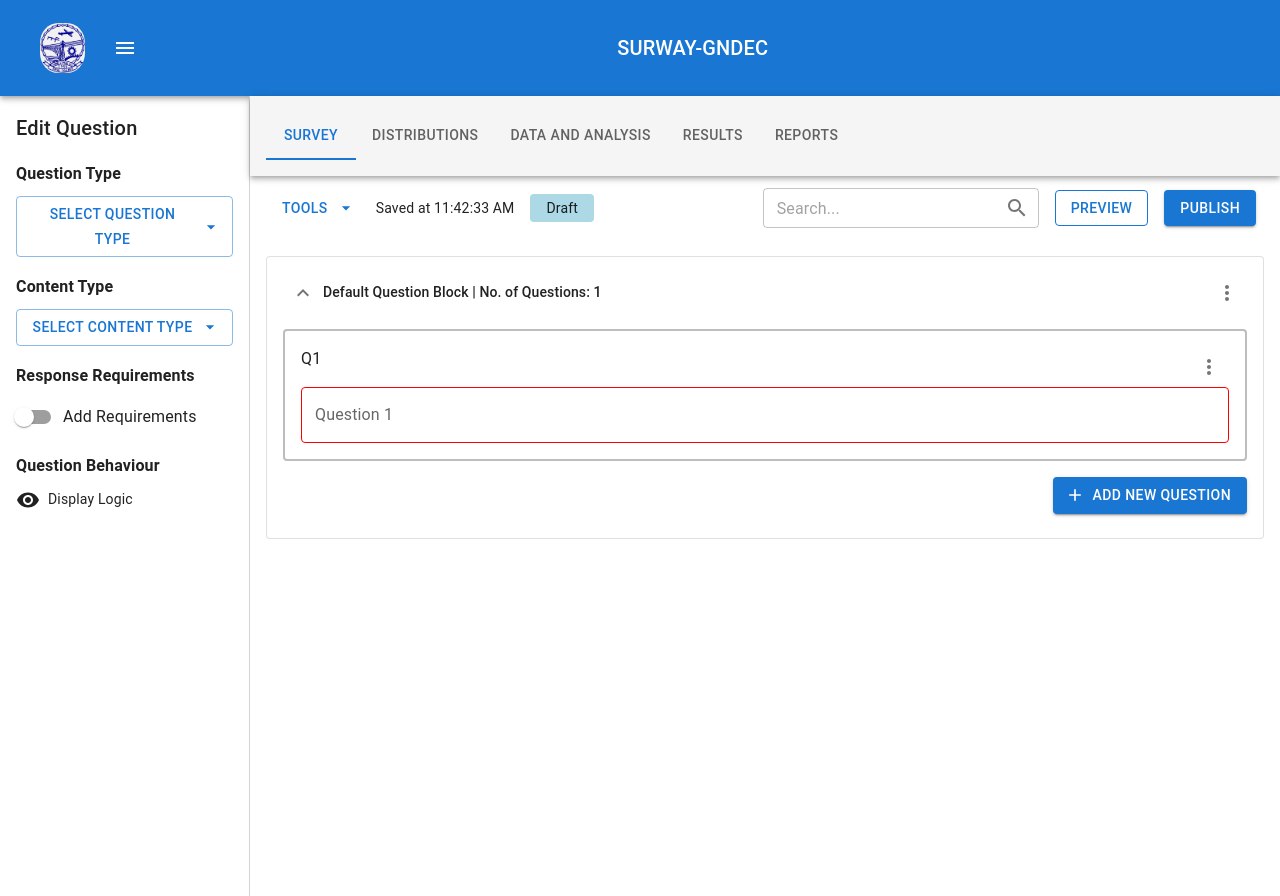
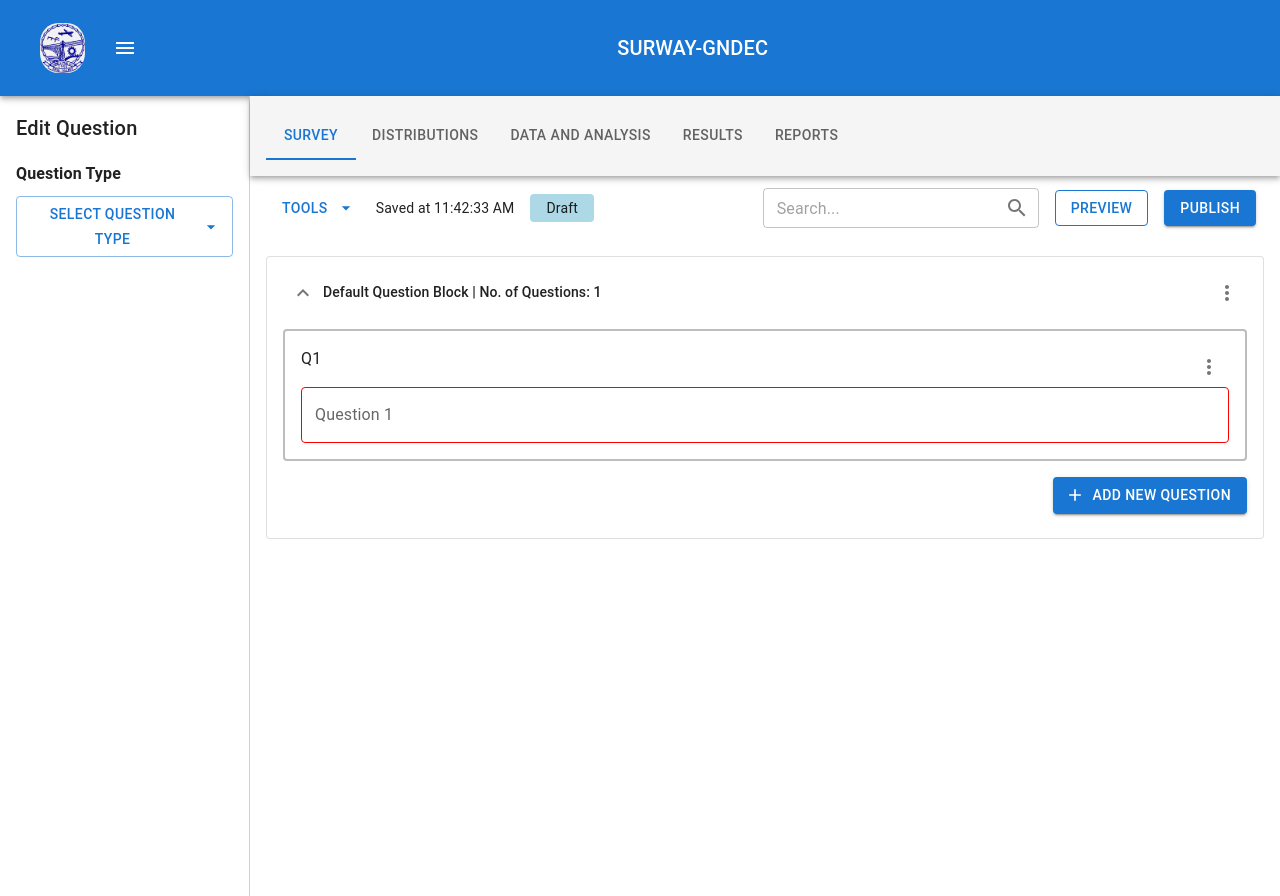
Before and after one commit to sakshamk007/surway-gndec, a React (Vite) app in the folder surway-frontend/: page /survey-builder/1 in a window 1280 px wide. Built offline with nearby package versions, Linux system fonts and the light colour scheme.

Commit message:
General Layout of Sidebar done

```diff
--- /dev/null
+++ b/surway-frontend/src/components/MultipleChoiceSidebar.jsx
@@ -0,0 +1,20 @@
+import React from 'react';
+import { Box, Typography, Button } from '@mui/material';
+import AddIcon from '@mui/icons-material/Add';
+
+const MultipleChoiceSidebar = () => {
+  return (
+    <Box>
+      {/* Options Section - Specific to Multiple Choice */}
+      <Typography variant="subtitle1" fontWeight="bold" mt={2}>
+        Options
+      </Typography>
+      {/* Render Options (as example) */}
+      <Button variant="outlined" startIcon={<AddIcon />} fullWidth sx={{ mt: 1 }}>
+        Add Option
+      </Button>
+    </Box>
+  );
+};
+
+export default MultipleChoiceSidebar;
--- a/surway-frontend/src/components/Sidebar.jsx
+++ b/surway-frontend/src/components/Sidebar.jsx
@@ -14,6 +14,9 @@ import RankOrderIcon from '@mui/icons-material/List';
 import SideBySideIcon from '@mui/icons-material/ViewColumn';
 import DisplayLogicIcon from '@mui/icons-material/Visibility';
 
+import TextEntrySidebar from './TextEntrySidebar';
+import MultipleChoiceSidebar from './MultipleChoiceSidebar';
+
 const Sidebar = ({ selectedQuestionType }) => {
   const [questionTypeAnchorEl, setQuestionTypeAnchorEl] = useState(null);
   const [contentTypeAnchorEl, setContentTypeAnchorEl] = useState(null);
@@ -27,6 +30,17 @@ const Sidebar = ({ selectedQuestionType }) => {
   const handleMenuClose = () => {
     setQuestionTypeAnchorEl(null);
     setContentTypeAnchorEl(null);
+  };
+  const renderDynamicSidebar = () => {
+    switch (selectedQuestionType) {
+      case 'Text Entry':
+        return <TextEntrySidebar />;
+      case 'Multiple Choice':
+        return <MultipleChoiceSidebar />;
+      // Add more cases for different question types
+      default:
+        return null; // Fallback for unknown types
+    }
   };
 
   return (
@@ -71,8 +85,21 @@ const Sidebar = ({ selectedQuestionType }) => {
         <MenuItem onClick={handleMenuClose}><SideBySideIcon sx={{ mr: 1 }} /> Side by Side</MenuItem>
       </Menu>
 
-      {/* Content Type */}
-      <Typography variant="subtitle1" fontWeight="bold" mt={2}>
+      {/* Dynamic Content: Render specific Sidebar based on selected question type */}
+      {renderDynamicSidebar()}
+
+
+
+    </Box>
+  );
+};
+
+export default Sidebar;
+
+
+
+// {/* Content Type */}
+{/* <Typography variant="subtitle1" fontWeight="bold" mt={2}>
         Content Type
       </Typography>
       <Button
@@ -95,88 +122,31 @@ const Sidebar = ({ selectedQuestionType }) => {
       </Menu>
 
       {/* Response Requirements */}
-      <Typography variant="subtitle1" fontWeight="bold" mt={2}>
-        Response Requirements
-      </Typography>
-      <FormControlLabel
-        control={
-          <Switch
-            checked={addRequirements}
-            onChange={() => setAddRequirements(!addRequirements)}
-          />
-        }
-        label="Add Requirements"
-        sx={{ mt: 1 }}
-      />
-      {addRequirements && (
-        <RadioGroup>
-          <FormControlLabel value="forced" control={<Radio />} label="Forced Response" />
-          <FormControlLabel value="request" control={<Radio />} label="Request Response" />
-        </RadioGroup>
-      )}
+// <Typography variant="subtitle1" fontWeight="bold" mt={2}>
+//   Response Requirements
+// </Typography>
+// <FormControlLabel
+//   control={
+//     <Switch
+//       checked={addRequirements}
+//       onChange={() => setAddRequirements(!addRequirements)}
+//     />
+//   }
+//   label="Add Requirements"
+//   sx={{ mt: 1 }}
+// />
+// {addRequirements && (
+//   <RadioGroup>
+//     <FormControlLabel value="forced" control={<Radio />} label="Forced Response" />
+//     <FormControlLabel value="request" control={<Radio />} label="Request Response" />
+//   </RadioGroup>
+// )}
 
-      {/* Question Behaviour */}
-      <Typography variant="subtitle1" fontWeight="bold" mt={2}>
-        Question Behaviour
-      </Typography>
-      <Box sx={{ display: 'flex', alignItems: 'center', mt: 1 }}>
-        <DisplayLogicIcon sx={{ mr: 1 }} />
-        <Typography variant="body2">Display Logic</Typography>
-      </Box>
-
-    </Box>
-  );
-};
-
-export default Sidebar;
-
-
-// import React, { useState } from 'react';
-// import { Box, Typography, Button, Menu, MenuItem, FormControlLabel, Switch, RadioGroup, Radio } from '@mui/material';
-// import ArrowDropDownIcon from '@mui/icons-material/ArrowDropDown';
-// import MultipleChoiceIcon from '@mui/icons-material/CheckBox';
-// import TextEntryIcon from '@mui/icons-material/TextFields';
-// import TextEntrySidebar from './TextEntrySidebar';  // Custom sidebar for TextEntry questions
-
-// const Sidebar = ({ questionType, onSettingsChange }) => {
-//   const [questionTypeAnchorEl, setQuestionTypeAnchorEl] = useState(null);
-
-//   const handleMenuClose = () => {
-//     setQuestionTypeAnchorEl(null);
-//   };
-
-//   return (
-//     <Box sx={{ width: 250, height: '100vh', padding: 2, borderRight: '1px solid lightgray' }}>
-//       <Typography variant="h6">Edit Question</Typography>
-
-//       {/* Render different sidebars based on the question type */}
-//       {questionType === 'text-entry' ? (
-//         <TextEntrySidebar onSettingsChange={onSettingsChange} />
-//       ) : (
-//         <>
-//           <Typography variant="subtitle1" fontWeight="bold" mt={2}>Question Type</Typography>
-//           <Button
-//             variant="outlined"
-//             endIcon={<ArrowDropDownIcon />}
-//             onClick={(event) => setQuestionTypeAnchorEl(event.currentTarget)}
-//             fullWidth
-//             sx={{ mt: 1 }}
-//           >
-//             Select Question Type
-//           </Button>
-//           <Menu
-//             anchorEl={questionTypeAnchorEl}
-//             open={Boolean(questionTypeAnchorEl)}
-//             onClose={handleMenuClose}
-//           >
-//             <MenuItem onClick={handleMenuClose}><MultipleChoiceIcon sx={{ mr: 1 }} /> Multiple Choice</MenuItem>
-//             <MenuItem onClick={handleMenuClose}><TextEntryIcon sx={{ mr: 1 }} /> Text Entry</MenuItem>
-//             {/* Add more menu items as needed */}
-//           </Menu>
-//         </>
-//       )}
-//     </Box>
-//   );
-// };
-
-// export default Sidebar;
+// {/* Question Behaviour */}
+// <Typography variant="subtitle1" fontWeight="bold" mt={2}>
+//   Question Behaviour
+// </Typography>
+// <Box sx={{ display: 'flex', alignItems: 'center', mt: 1 }}>
+//   <DisplayLogicIcon sx={{ mr: 1 }} />
+//   <Typography variant="body2">Display Logic</Typography>
+// </Box> */}
--- a/surway-frontend/src/components/TextEntrySidebar.jsx
+++ b/surway-frontend/src/components/TextEntrySidebar.jsx
@@ -7,7 +7,7 @@ const TextEntrySidebar = ({ onSettingsChange }) => {
   const [characterLimit, setCharacterLimit] = useState(0);
   const [validationType, setValidationType] = useState('');
   const [addValidation, setAddValidation] = useState(false);
-
+  const [addRequirements, setAddRequirements] = useState(false);
   const handleInputTypeChange = (event) => {
     const newInputType = event.target.value;
     setInputType(newInputType);
@@ -27,15 +27,15 @@ const TextEntrySidebar = ({ onSettingsChange }) => {
   };
 
   return (
-    <Box
-      sx={{
-        width: 250,
-        height: '100vh',
-        padding: 2,
-        borderRight: '1px solid lightgray',
-      }}
+    <Box sx={{mt: 2}}
+      // sx={{
+      //   width: 250,
+      //   height: '100vh',
+      //   padding: 2,
+      //   borderRight: '1px solid lightgray',
+      // }}
     >
-      <Typography variant="h6">Text Entry Settings</Typography>
+      {/* <Typography variant="h6">Text Entry Settings</Typography> */}
 
       {/* Input Type */}
       <Typography variant="subtitle1" fontWeight="bold" mt={2}>
@@ -82,6 +82,18 @@ const TextEntrySidebar = ({ onSettingsChange }) => {
           <FormControlLabel value="none" control={<Radio />} label="No Validation" />
         </RadioGroup>
       )}
+      <Typography variant="subtitle1" fontWeight="bold" mt={2}>
+        Response Requirements
+      </Typography>
+      <FormControlLabel
+        control={
+          <Switch
+            checked={addRequirements}
+            onChange={() => setAddRequirements(!addRequirements)}
+          />
+        }
+        label="Add Requirements"
+      />
     </Box>
   );
 };
```
